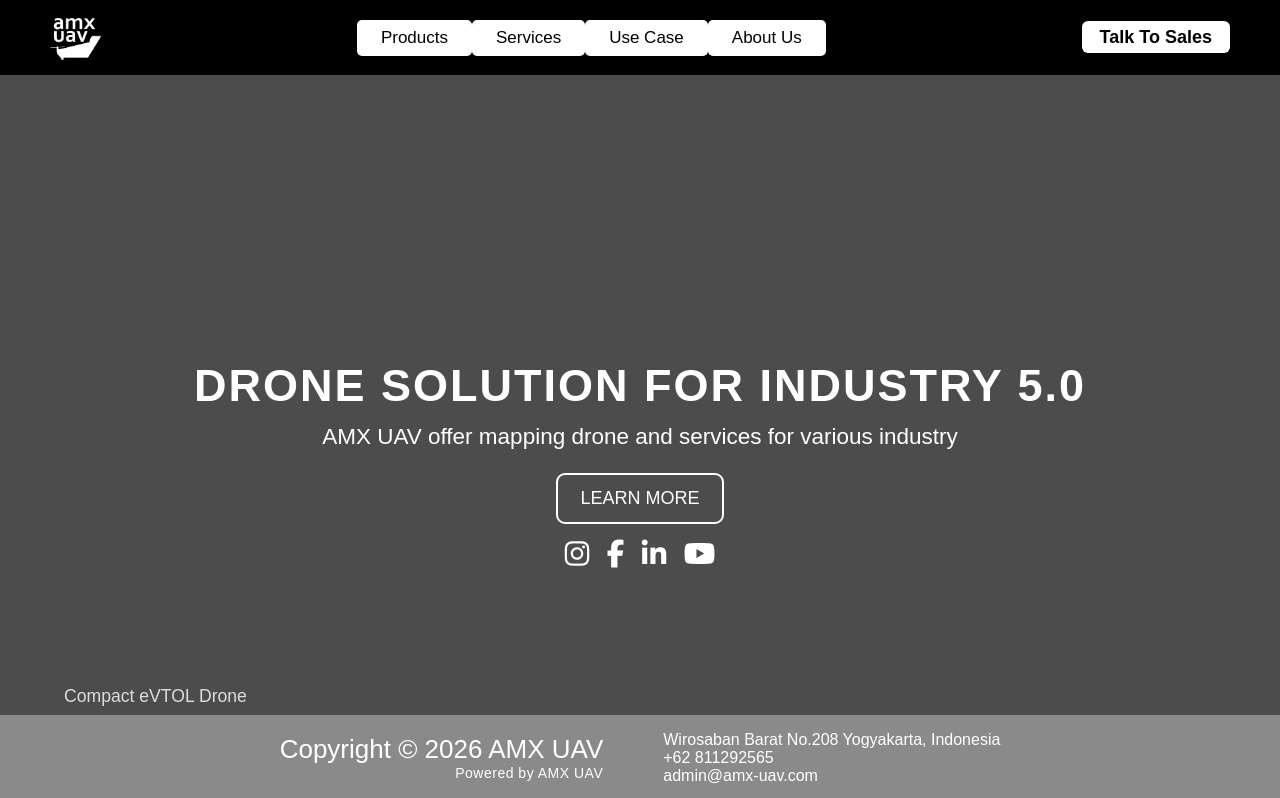
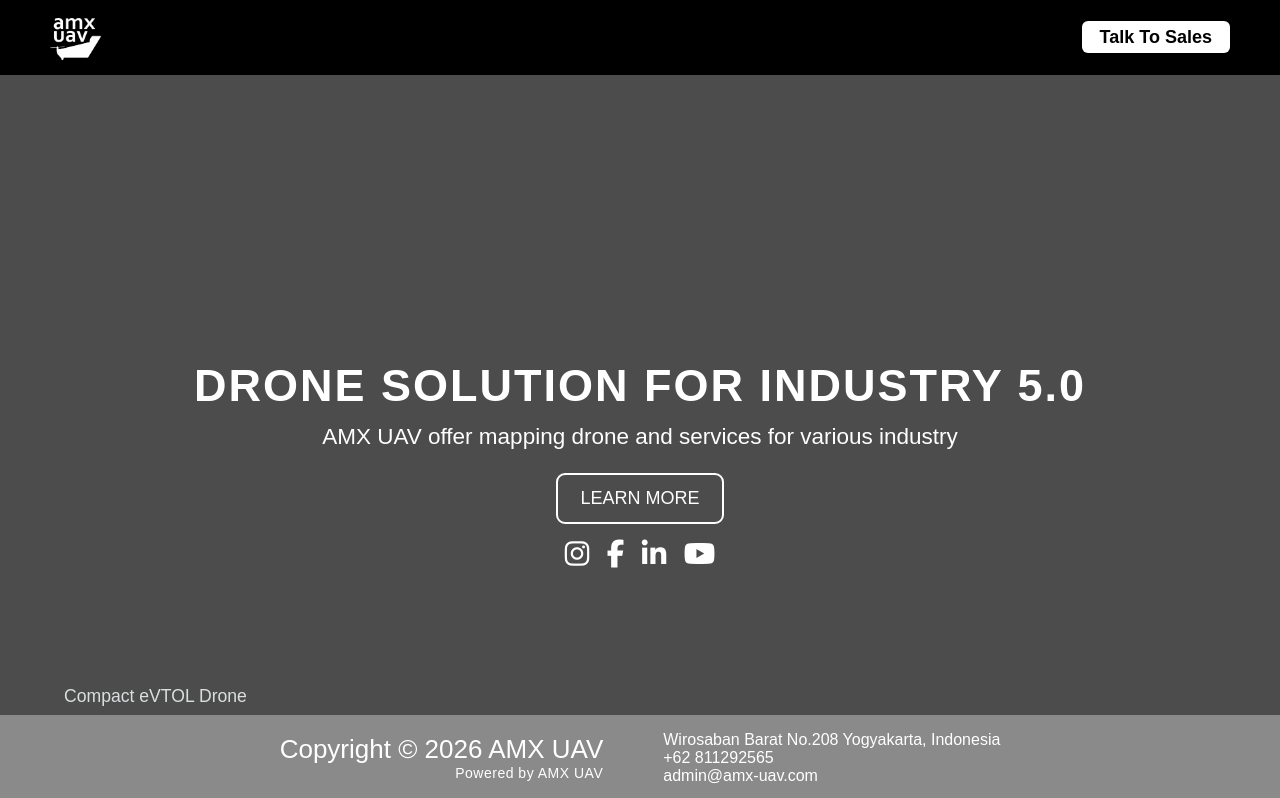
Before and after one commit to nasgmr/website-amx-next, a Next.js app: page / in a window 1280 px wide. Shown: the top 798 px of the page. Built offline with nearby package versions, Linux system fonts and the light colour scheme; a web font is replaced by a local one.

Commit message:
fix: navbar color

```diff
--- a/src/css/style.css
+++ b/src/css/style.css
@@ -70,7 +70,6 @@ body {
   text-decoration: none;
   padding: 8px 24px;
   display: block;
-  background-color: #FFFFFF;
   transition: background-color 0.3s;
   border-radius: 5px;
 }
@@ -92,7 +91,6 @@ body {
   display: none;
   position: absolute;
   background-color: #000000;
-  color: #FFFFFF;
   min-width: 280px;
   top: 100%;
   left: 0;
```
